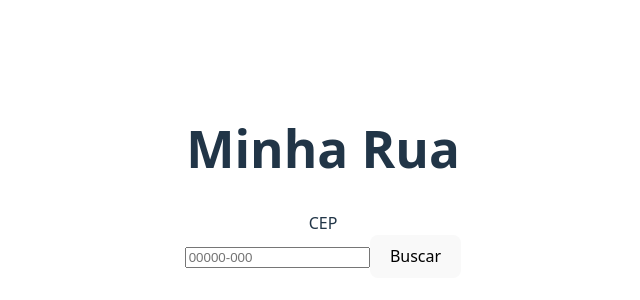
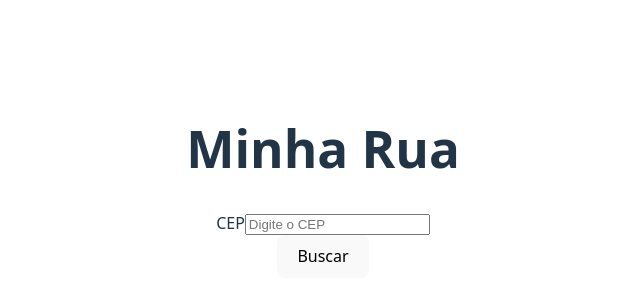
Before and after one commit to netuninho/minha-rua, a React (Vite) app: page / in a window 1280 px wide. Shown: the part 218-518 px from the top of the page, without its empty margins (317-957 px from the left). Built offline with nearby package versions, Linux system fonts and the light colour scheme.

Commit message:
feat: transformando os input e label em componentes

```diff
--- a/src/App.jsx
+++ b/src/App.jsx
@@ -1,5 +1,6 @@
 import { useState } from 'react'
 import './App.css'
+import InputField from './components/InputField';
 
 function App() {
   const [cep, setCep] = useState('');
@@ -33,15 +34,14 @@ function App() {
         <h1>Minha Rua</h1>
 
         <form className='form' onSubmit={buscarCEP}>
-          <label htmlFor="cep">CEP</label>
           <div className='input-group'>
-            <input
-              type="text"
+            <InputField
               id="cep"
-              name="cep"
-              placeholder="00000-000"
+              label="CEP"
               value={cep}
               onChange={(e) => setCep(e.target.value)}
+              placeholder="Digite o CEP"
+              maxLength={8}
             />
             <button type='submit'>Buscar</button>
           </div>
@@ -50,17 +50,10 @@ function App() {
 
           {endereco && (
             <>
-              <label htmlFor="rua">Rua</label>
-              <input type="text" id='rua' value={endereco.street} readOnly />
-
-              <label htmlFor="bairro">Bairro</label>
-              <input type="text" id='bairro' value={endereco.neighborhood} readOnly />
-
-              <label htmlFor="cidade">Cidade</label>
-              <input type="text" id='cidade' value={endereco.city} readOnly />
-
-              <label htmlFor="uf">Estado</label>
-              <input type="text" id='uf' value={endereco.state} readOnly />
+              <InputField id="rua" label="Rua" value={endereco.street} readOnly />
+              <InputField id="bairro" label="Bairro" value={endereco.neighborhood} readOnly />
+              <InputField id="cidade" label="Cidade" value={endereco.city} readOnly />
+              <InputField id="uf" label="UF" value={endereco.state} readOnly />
             </>
           )}
         </form>
--- /dev/null
+++ b/src/components/InputField.jsx
@@ -0,0 +1,20 @@
+import React from 'react'
+
+function InputField({ id, label, value, onChange, placeholder, readOnly = false, maxLength }) {
+  return (
+    <div className="input-field">
+      <label htmlFor={id}>{label}</label>
+      <input
+        id={id}
+        type="text"
+        value={value}
+        onChange={onChange}
+        placeholder={placeholder}
+        readOnly={readOnly}
+        maxLength={maxLength}
+      />
+    </div>
+  );
+}
+
+export default InputField;
```
